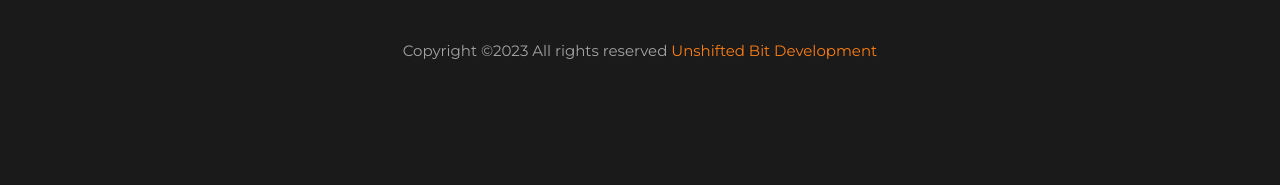
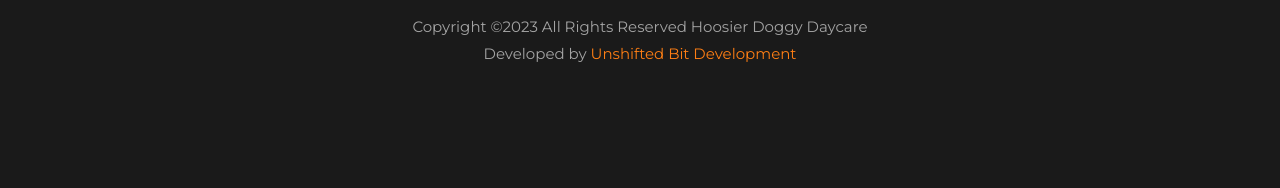
Before and after one commit to garrettdburton/Hoosier-Doggy, a plain HTML site: page index.html in a window 1280 px wide. Shown: the part 6615-6803 px from the top of the page. Drawn offline with Linux system fonts and the light colour scheme; some packages are replaced by stand-ins of ours; no server answers; files whose address does not match are found by name.

Commit message:
updated footer

```diff
--- a/index.html
+++ b/index.html
@@ -532,9 +532,9 @@
                     </div>
                 </div>
                 <div class="row">
-                    <div class="col-md-12 text-center pt-4">
+                    <div class="col-md-12 text-center">
                         <p>
-                            Copyright &copy;<script>document.write(new Date().getFullYear());</script> All rights reserved <a href="http://www.unshiftedbitdev.com">Unshifted Bit Development</a></p>
+                            Copyright &copy;<script>document.write(new Date().getFullYear());</script> All Rights Reserved Hoosier Doggy Daycare<br>Developed by <a href="https://www.unshiftedbitdev.com">Unshifted Bit Development</a></p>
                     </div>
                 </div>
             </div>
```
